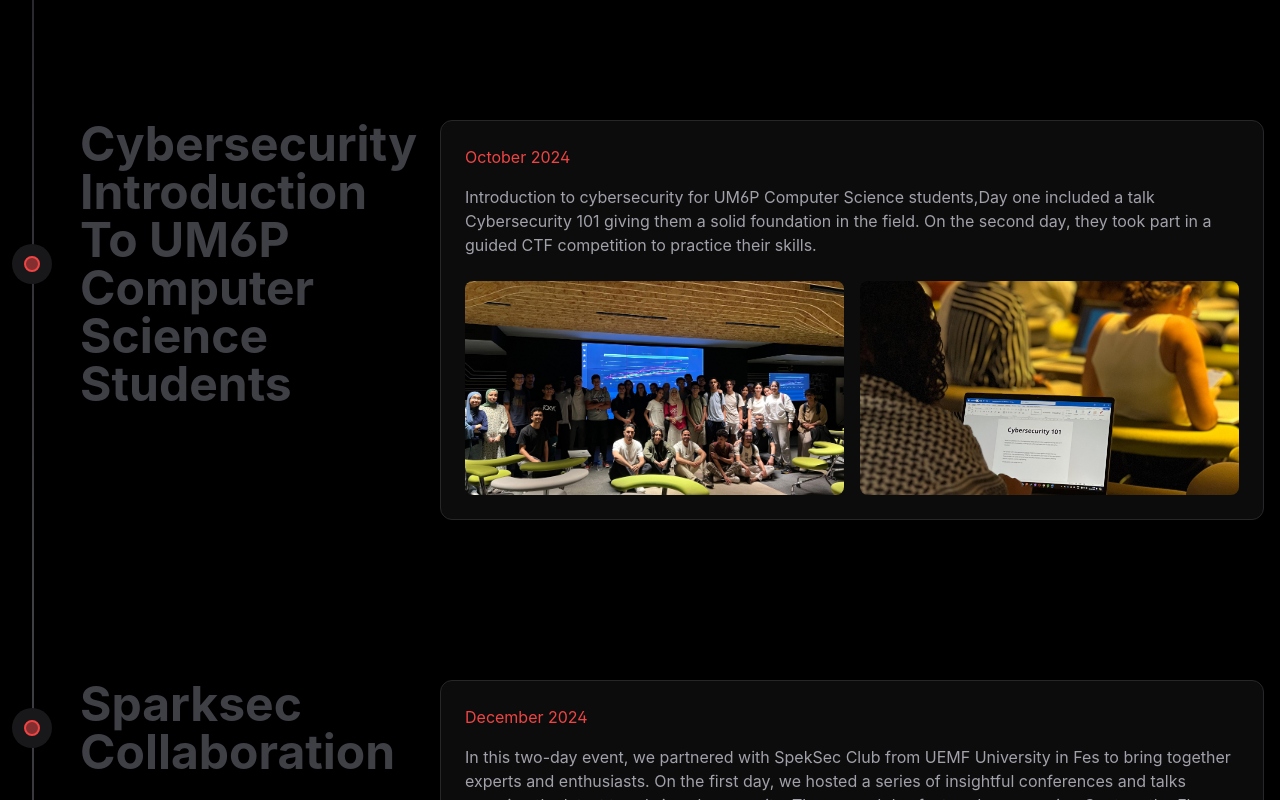
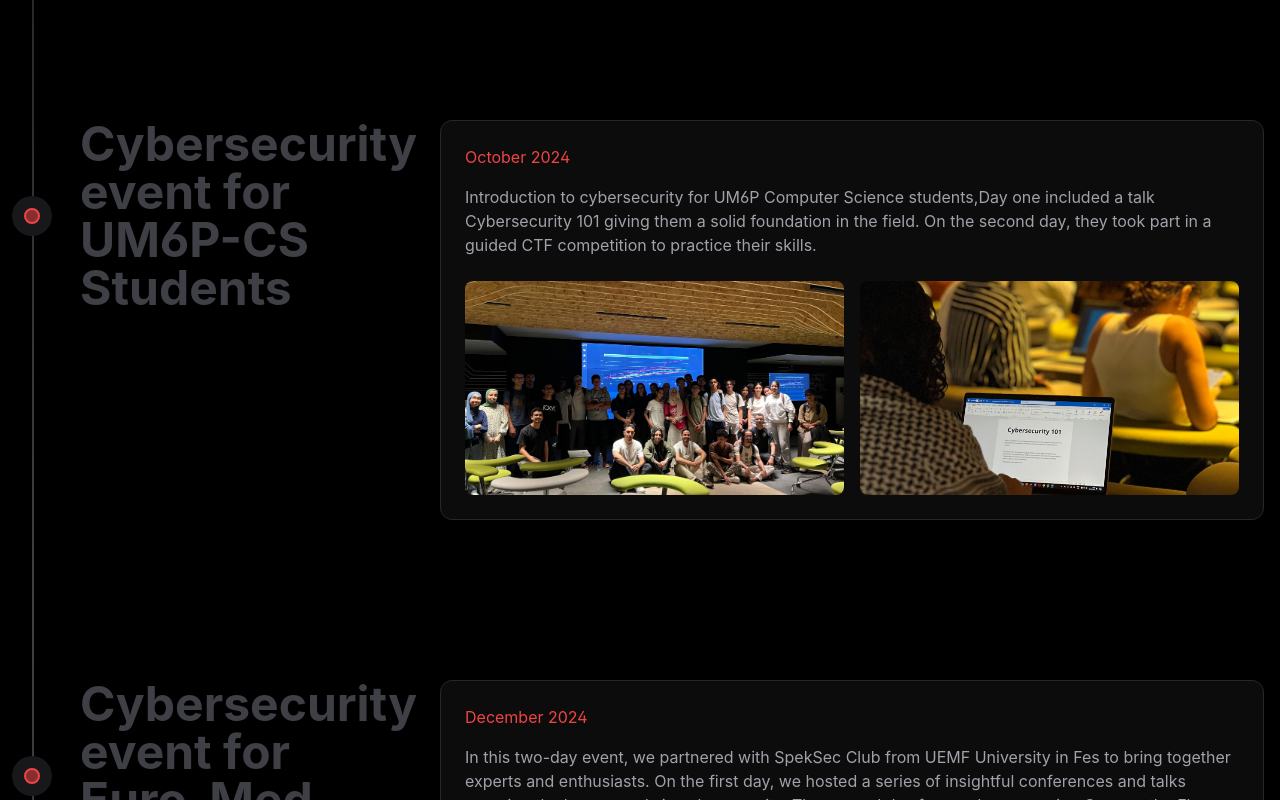
Before and after one commit to UCINE/Elitesec, a Next.js app in the folder frontend/: page / in a window 1280 px wide. Shown: the part 2440-3240 px from the top of the page. Built offline with nearby package versions, Linux system fonts and the light colour scheme.

Commit message:
events section updated

```diff
--- a/frontend/components/Timeline.tsx
+++ b/frontend/components/Timeline.tsx
@@ -109,9 +109,9 @@
   },
 
   {
-    title: "Cybersecurity Introduction To UM6P Computer Science Students",
+    title: "Cybersecurity event for UM6P-CS Students",
     date: "October 2024",
-    description: "Introduction to cybersecurity for UM6P Computer Science students,Day one included a talk Cybersecurity 101 giving them a solid foundation in the field. On the second day, they took part in a guided CTF competition to practice their skills.",
+    description: "Introduction to cybersecurity for UM6P Computer Science students,Day one included a talks Cybersecurity 101 giving them a solid foundation in the field. On the second day, they took part in a guided CTF competition to practice their skills.",
     content: <TimelineContent
       date="October 2024"
       description="Introduction to cybersecurity for UM6P Computer Science students,Day one included a talk Cybersecurity 101 giving them a solid foundation in the field. On the second day, they took part in a guided CTF competition to practice their skills."
@@ -129,9 +129,9 @@
   },
 
   {
-    title: "Sparksec Collaboration",
+    title: "Cybersecurity event for Euro-Med University",
     date: "December 2024",
-    description: "In this unforgettable two-day event, we partnered with SpekSec Club from UEMF University in Fes to bring together experts and enthusiasts. On the first day, we hosted a series of insightful conferences and talks covering the latest trends in cybersecurity. The second day featured an engaging Capture the Flag (CTF) competition organized by our club, offering participants a hands-on challenge to test their skills and ingenuity.",
+    description: "In this unforgettable two-day event, we partnered with SparkSec Club from UEMF University in Fes to bring together experts and enthusiasts. On the first day, we hosted a series of insightful conferences and talks covering the latest trends in cybersecurity. The second day featured an engaging Capture the Flag (CTF) competition organized by our club, offering participants a hands-on challenge to test their skills and ingenuity.",
     content: <TimelineContent
       date="December 2024"
       description="In this two-day event, we partnered with SpekSec Club from UEMF University in Fes to bring together experts and enthusiasts. On the first day, we hosted a series of insightful conferences and talks covering the latest trends in cybersecurity. The second day featured an engaging Capture the Flag (CTF) competition organized by our club, offering participants a hands-on challenge to test their skills and ingenuity."
```
